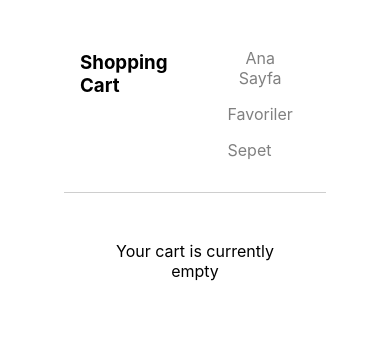
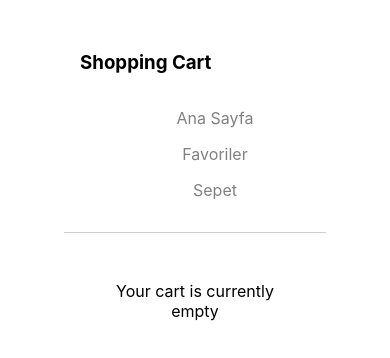
Before and after one commit to emrekircaa/react-challange, a React (Create React App) app: page /box in a window 390 px wide. Shown: the top 358 px of the page. Built offline with nearby package versions, Linux system fonts and the light colour scheme.

Commit message:
fix : navbar response bug

```diff
--- a/src/components/Navbar.module.scss
+++ b/src/components/Navbar.module.scss
@@ -29,12 +29,18 @@
 }
 @media (max-width: 665px) {
   .navbar {
-    max-width: fit-content;
+    flex-direction: column;
     padding: 0 1rem;
     h2 {
       font-size: 30px;
     }
+    ul {
+      display: flex;
+      flex-direction: column;
+    }
     li {
+      flex-direction: column;
+
       text-align: center;
       display: row;
       margin-bottom: 1rem;
```
Also changed, not shown: src/components/Navbar.tsx (renamed from src/components/Navbar.jsx).
